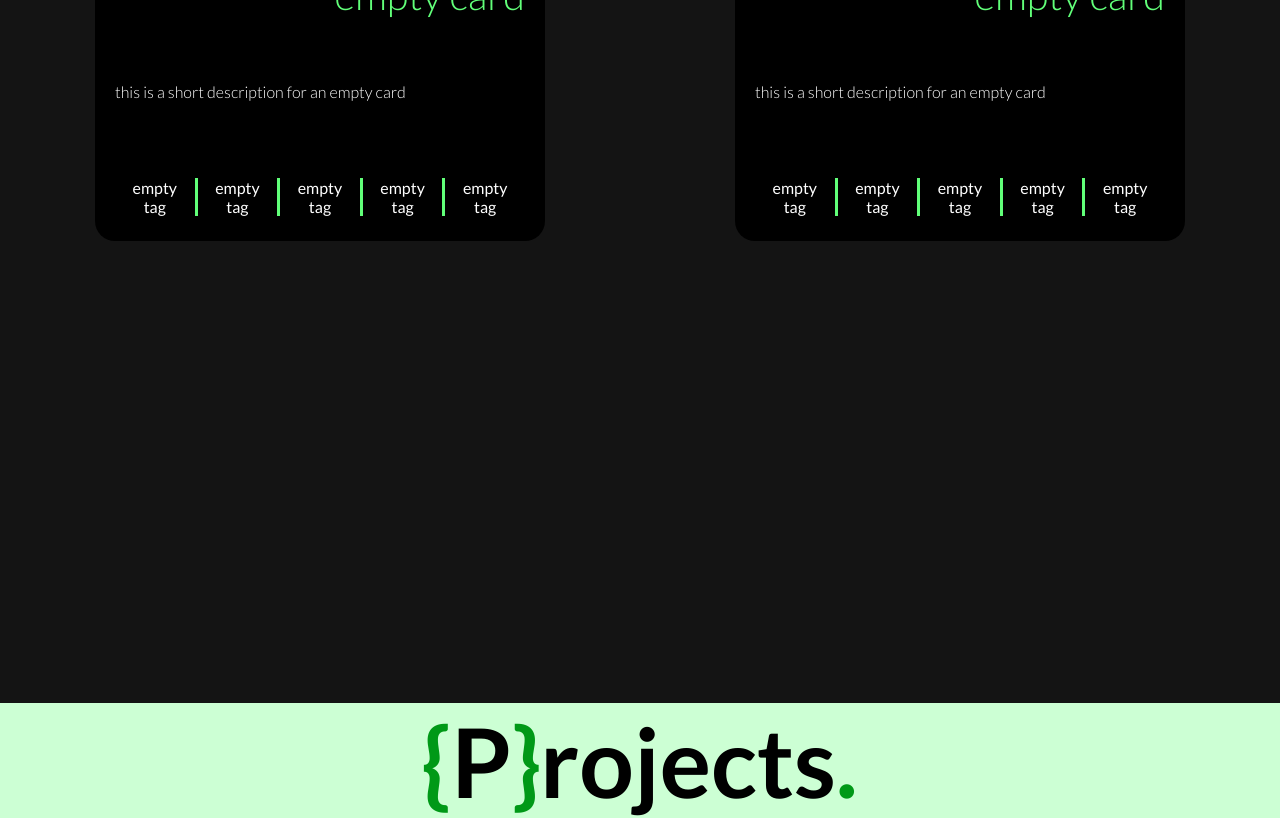
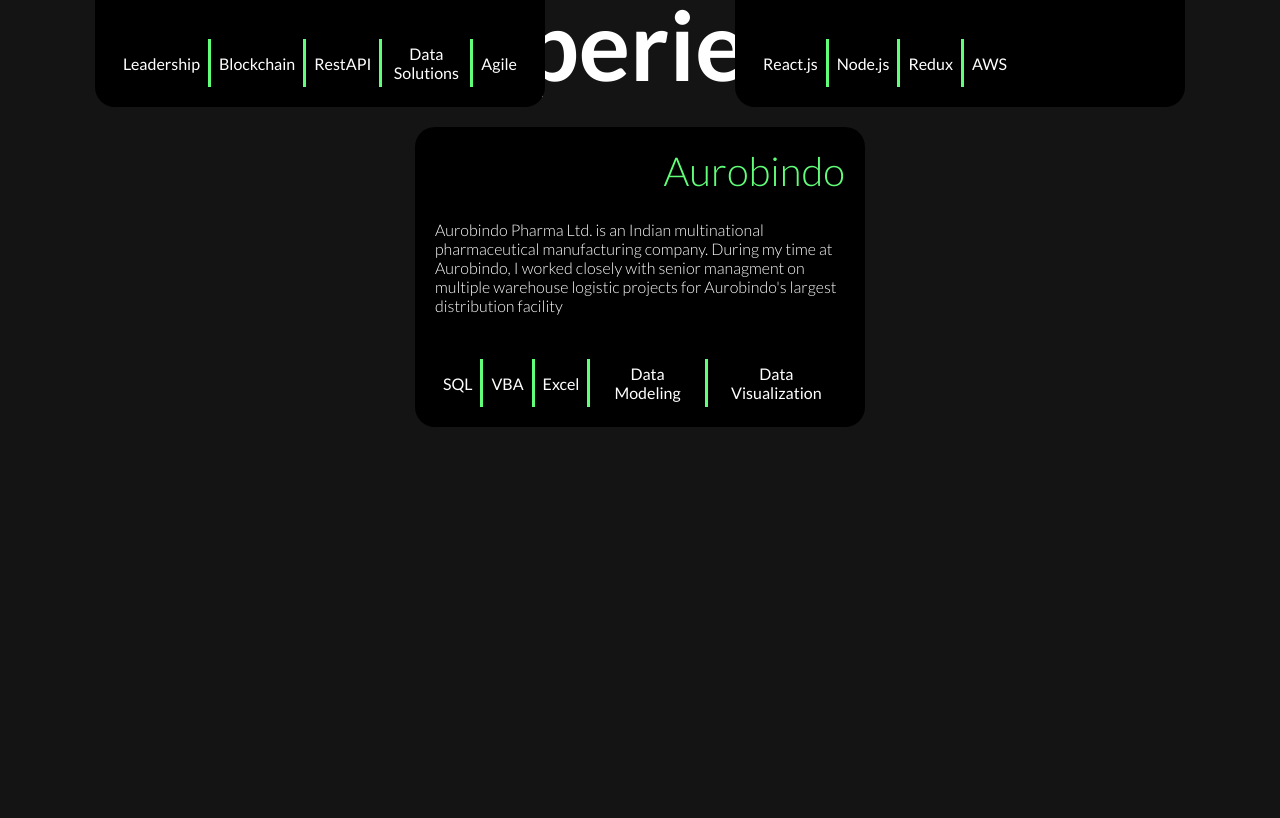
Before and after one commit to Bananamonkey011/Bananamonkey011.github.io, a React (Create React App) app: page / in a window 1280 px wide. Shown: the part 1780-2598 px from the top of the page. Built offline with nearby package versions, Linux system fonts and the light colour scheme.

Commit message:
finished experience cards

```diff
--- a/package.json
+++ b/package.json
@@ -14,6 +14,7 @@
     "react-reveal": "^1.2.2",
     "react-scripts": "5.0.1",
     "react-scroll-parallax": "^3.3.2",
+    "rsuite": "^5.32.0",
     "web-vitals": "^2.1.4"
   },
   "scripts": {
--- a/src/App.css
+++ b/src/App.css
@@ -1,5 +1,5 @@
 @import url('https://fonts.googleapis.com/css2?family=Lato:ital,wght@0,100;0,300;0,400;0,700;0,900;1,100;1,300;1,400;1,700;1,900&display=swap');
-
+@import 'rsuite/dist/rsuite-no-reset.min.css';
 /* Default hsl(189, 100%, 69%)*/
 
 :root {
@@ -125,6 +125,8 @@
   justify-content: right;
   overflow: hidden;
   margin: 0;
+  padding-inline: 20px;
+  /* margin-inline: 20px; */
 }
 
 .mobile-header-nav-item {
@@ -180,21 +182,25 @@
 }
 
 .landing-white-bg {
-  height: 100%;
-  width: auto;
+  max-height: 100%;
+  max-width: 100%;
   position: absolute;
+  top: 40%;
+  transform: translate(0%, -50%);
 }
 .landing-color-bg {
-  height: 95%;
-  width: auto;
+  max-height: 95%;
+  max-width: 95%;
   position: absolute;
-  top: 2.5%;
+  top: 40%;
+  transform: translate(0%, -50%);
 }
 .landing-portrait {
-  height: 90%;
-  width: auto;
+  max-height: 90%;
+  max-width: 90%;
   position: absolute;
-  top: 6%;
+  top: 41%;
+  transform: translate(0%, -50%);
   left: -1%;
 }
 
@@ -260,12 +266,15 @@
 
 .about-description {
   padding-inline: 10%;
-  font-size: 200%;
+  font-size: 180%;
   text-align: left;
   font-weight: 300;
   padding-right: 20px;
 }
-
+.about-accent {
+  color: var(--dark-accent);
+  font-weight: 600;
+}
 .Experience {
   /* transform: skewY(-8deg); */
 }
@@ -329,6 +338,12 @@
   border-left: solid;
   border-color: var(--accent);
   align-self: center;
+  height: 100%;
+  display: flex;
+  align-items: center;
+}
+.experience-card-tag-content {
+  display: inline-block;
 }
 
 .experience-card-collapse {
@@ -338,8 +353,7 @@
   font-size: var(--card-desc-font-size);
   color: black;
   transition: max-height 0.7s;
-  margin-bottom: 5px;
-  margin-top: 5px;
+  margin-bottom: 20px;
 }
 
 .experience-card-tag:first-child {
@@ -428,7 +442,6 @@
   margin: 0;
   font-weight: 400;
   width: 100%;
-
 }
 
 .project-card-tag {
@@ -576,6 +589,25 @@
   transition: 0.5s;
 }
 
+.rs-timeline-item-content > *{
+	margin: 0;
+}
+.rs-timeline-item-content > ul{
+	padding-inline-start: 20px;
+}
+.rs-timeline-item-content > ul > li{
+	list-style: disc;
+	margin-block:5px;
+}
+
+.rs-timeline-item-last > .rs-timeline-item-dot::before,
+.rs-timeline-item-dot::before,
+.rs-timeline-item-tail {
+  background-color: var(--dark-accent);
+}
+.rs-timeline-item-tail, .rs-timeline-item:last-child > .rs-timeline-item-tail {
+	height: 100%
+}
 @media only screen and (max-width: 800px) {
   :root {
     --title-font-size: 300%;
@@ -638,7 +670,8 @@
     margin-block: 10px;
     position: absolute;
     width: max-content;
-    top: 150vw;
+    top: 75%;
+    transform: translate(0%, -50%);
   }
 
   .About {
@@ -650,8 +683,10 @@
   .about-break {
     display: block;
   }
+
   .about-description {
-    font-size: 150%;
+	margin: 10px;
+    font-size: 120%;
   }
 
   .SocialMedia {
@@ -661,6 +696,7 @@
 
   .slider-container {
     flex-direction: column-reverse;
+    padding-inline: 5pxt;
   }
 
   .projects {
--- a/src/Components/ExperienceCard.js
+++ b/src/Components/ExperienceCard.js
@@ -15,7 +15,7 @@
 				{tags.map((tag, index) => {
 					return (
 						<li key={index} className="experience-card-tag">
-							{tag}
+							<span className="experience-card-tag-content">{tag}</span>
 						</li>
 					);
 				})}
--- a/src/Sections/About.js
+++ b/src/Sections/About.js
@@ -34,13 +34,13 @@
 				<hr className="about-break" />
 				<div ref={parallaxRight}>
 					<p className="about-description">
-						I’m currently a student at the University of Illinois
-						Urbana-Champaign studying Computer-Science + Economics.
-						I love working with groundbreaking tech want to explore
-						it’s use in as many domains as possible. I aspire to
-						meet new people of various backgrounds and learn from
-						their experiences. I will never back down from a
-						challenge.
+						Hi! My name is Manan and I’m currently pursuing a B.S. in Computer-Science + Economics and a Minor in Math at the University of Illinois Urbana-Champaign (UIUC). I have experience in a variety of CS sub-disciplines such as Full-Stack Development, I love exploring new industries and learning how to apply my skills to them. However, I am currently interested in gaining some more experience in fintech.
+						<br />
+						<br />
+						I have a copious amount of experience working with people from all backgrounds and am always eager to meet someone new. Feel free to reach out to me to talk about anything!
+						<br />
+						<br />
+						In my free time I love cooking, playing video games, and hanging out with friends. I am always down to grab a bite or go for a walk!
 					</p>
 				</div>
 			</div>
--- a/src/Sections/Experience.js
+++ b/src/Sections/Experience.js
@@ -1,6 +1,7 @@
 import React from "react";
 import ExperienceCard from "../Components/ExperienceCard";
 import { useParallax } from "react-scroll-parallax";
+import { Timeline } from "rsuite";
 
 const Experience = () => {
 	const easingcurve = [0.1, 1, 1, 0.1];
@@ -9,11 +10,12 @@
 		easing: easingcurve,
 	});
 	return (
-		<div className="Experience" >
+		<div className="Experience">
 			{
 				// eslint-disable-next-line
 				<a className="anchor" id="Experience" />
 			}
+
 			<h2 className="experience-title">
 				<span className="accent">&#123;</span>E
 				<span className="accent">&#125;</span>
@@ -22,10 +24,196 @@
 			</h2>
 
 			<div className="experiences" ref={ref}>
-				<ExperienceCard />
-				<ExperienceCard />
-				<ExperienceCard />
-				<ExperienceCard />
+				<ExperienceCard
+					title="Disruption Lab"
+					description="Disruption Lab is an academic organization on campus that uses emerging tech to build solutions for clients nationwide. While with Disruption Lab, I have worked on many projects with different teams in a variety of roles to build solutions for external clients."
+					collapse={
+						<Timeline align="left">
+							<Timeline.Item>
+								<h4>Technical Lead @ OSF (Present)</h4>
+								<ul>
+									<li>
+										Built a decentralized healthcare data
+										exchange platform that leverages
+										differential privacy to enable
+										researchers to securely query data while
+										maintaining privacy and data integrity
+									</li>
+									<li>
+										Acted as Scrum Master for a team of 5
+										SWE's
+									</li>
+									<li>
+										Assigned trainings and exercises to
+										ensure SWEs were equipped with the
+										necessary knowledge and skills to
+										complete the project adeptly and
+										punctually
+									</li>
+									<li>
+										Completed project ahead of schedule
+										while also adding additional non-scoped
+										features.
+									</li>
+									<li>
+										Prioritized SWE engagement and achieved
+										a 100% team attendance rate to all
+										social and technical events.
+									</li>
+								</ul>
+							</Timeline.Item>
+							<Timeline.Item>
+								<h4>SWE @ Seed2Sale</h4>
+								<ul>
+									<li>
+										Built a decentralized application to
+										house and access Seed 2 Sale tracking
+										information for a government agency
+									</li>
+									<li>
+										Used Solidty to build smart contracts to
+										handle supply chain logistics
+									</li>
+									<li>
+										Suggested an alteration to delegation of
+										task to improve efficiency and complete
+										project on time
+									</li>
+									<li>Followed Agile Methodolgy</li>
+								</ul>
+							</Timeline.Item>
+							<Timeline.Item>
+								<h4>SWE @ UIUCCollab</h4>
+								<ul>
+									<li>
+										Reviewed website design and proposed UI
+										changes
+									</li>
+									<li>
+										Built an intuitive research platform for
+										the Office of the Vice-Chancellor of
+										Diversity, Equity, & Inclusion
+									</li>
+									<li>Followed Agile Methodolgy</li>
+								</ul>
+							</Timeline.Item>
+						</Timeline>
+					}
+					tags={[
+						"Leadership",
+						"Blockchain",
+						"RestAPI",
+						"Data Solutions",
+						"Agile",
+					]}
+				/>
+				<ExperienceCard
+					title="iBioFab"
+					description='iBioFab is a startup on campus that aims to leverage computation and robotics to create worlds first "Living Foundry". I worked on various pipelines for complex biological calculations'
+					collapse={
+						<Timeline align="left">
+							<Timeline.Item>
+								<h4>CRISPR-COPIES (Present)</h4>
+								<ul>
+									<li>
+										Built a full-stack application to obtain
+										genome-wide intergenic sites for
+										CRISPR/Cas-facilitated gene integration
+									</li>
+									<li>
+										Used redux to maintain state and error
+										check 20+ input parameters ensure input
+										validity.
+									</li>
+								</ul>
+							</Timeline.Item>
+							<Timeline.Item>
+								<h4>Site Directed Mutagensis</h4>
+								<ul>
+									<li>
+										Built a full-stack application for
+										design of polymerase chain reaction
+										(PCR) primers for use in site-directed
+										mutagenesis (SDM)
+									</li>
+									<li>
+										Designed an API to generate robotic
+										worklists from a SDM PCR Primer library
+										created by python scripts taking DNA
+										sequences as input.
+									</li>
+								</ul>
+							</Timeline.Item>
+						</Timeline>
+					}
+					tags={["React.js", "Node.js", "Redux", "AWS"]}
+				/>
+				<ExperienceCard
+					title="Aurobindo"
+					description="Aurobindo Pharma Ltd. is an Indian multinational pharmaceutical manufacturing company. During my time at Aurobindo, I worked closely with senior managment on multiple warehouse logistic projects for Aurobindo's largest distribution facility"
+					collapse={
+						<Timeline align="left">
+							<Timeline.Item>
+								<h4>Warehouse Automation</h4>
+								<ul>
+									<li>
+										Assisted senior managment in the
+										planning of a $5.7 million robotic
+										automation project
+									</li>
+									<li>
+										Proposed cost-effective changes in order
+										to better optimize workflow via
+										implementation of time- saving
+										quality-of-life changes to the original
+										design
+									</li>
+									<li>
+										Identified fatal design errors and
+										proposed minimal-cost solutions
+									</li>
+								</ul>
+							</Timeline.Item>
+							<Timeline.Item>
+								<h4>
+									Warehouse KPI Data analysis/visualization
+								</h4>
+								<ul>
+									<li>
+										Created and automated data-analysis
+										reports regarding labor
+										costs/productivity for Aurbindo's
+										largest department
+									</li>
+									<li>
+										Created and automated multiple
+										dashboards for various KPI's
+									</li>
+									<li>
+										Automated the collection, cleaning, and
+										analysis of data.
+									</li>
+									<li>
+										Identified potential bottlenecks in the
+										warehouse's inbound/outbound processes
+									</li>
+									<li>
+										Suggested changes in operations to
+										better utilize working hours and cut
+										down on overtime costs
+									</li>
+								</ul>
+							</Timeline.Item>
+						</Timeline>
+					}
+					tags={[
+						"SQL",
+						"VBA",
+						"Excel",
+						"Data Modeling",
+						"Data Visualization",
+					]}
+				/>
 			</div>
 		</div>
 	);
```
Also changed, not shown: 1 other file (tests, documents, lock files or other folders).
